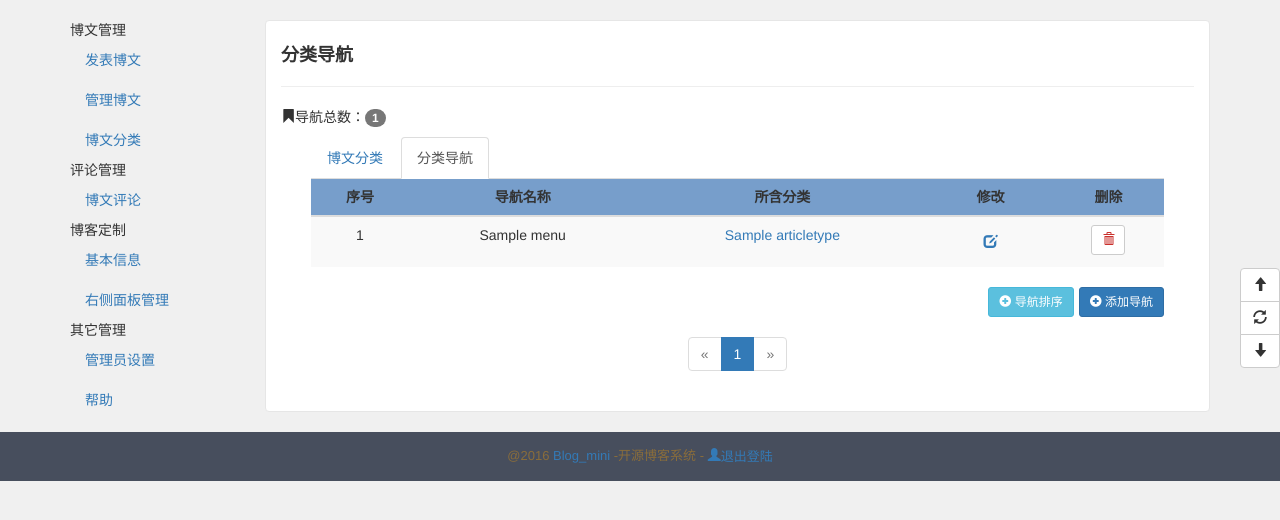
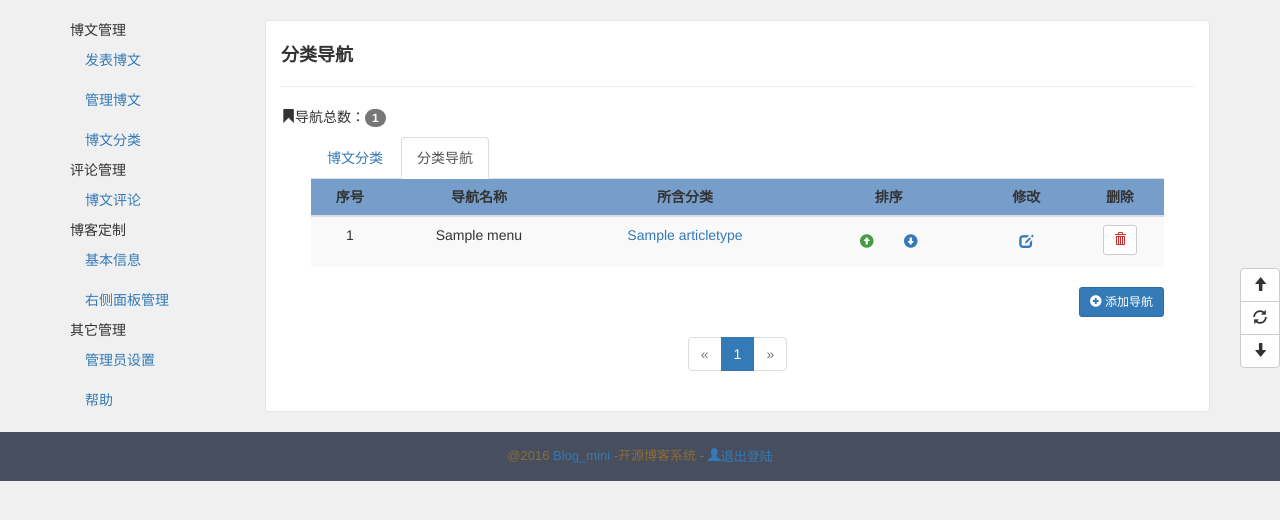
Before and after one commit to xpleaf/Blog_mini, a Flask app: page /admin/manage-articleTypes/nav in a window 1280 px wide. Shown: the part 132-652 px from the top of the page. Run offline with Flask 2, Linux system fonts and the light colour scheme; a user stored in the database is signed in; tables that the repository leaves empty hold one stand-in row (values such as "Sample post"); some libraries are stand-ins or nearby versions.

Commit message:
finish manage-articleTypes-nav step_7:sort nav and appearance in navbar

```diff
--- a/app/admin/views.py
+++ b/app/admin/views.py
@@ -571,7 +571,7 @@ def delete_nav(id):
         count += 1
         articleType.menu = None
         db.session.add(articleType)
-    nav.sort()
+    nav.sort_delete()
     db.session.delete(nav)
     try:
         db.session.commit()
@@ -580,6 +580,42 @@ def delete_nav(id):
         flash(u'删除导航失败！', 'danger')
     else:
         flash(u'删除导航成功！同时将原来该导航的%s种分类的导航设置为无。' % count, 'success')
+    return redirect(url_for('admin.manage_articleTypes_nav', page=page))
+
+
+@admin.route('/manage-articleTypes/nav/sort-up/<int:id>')
+@login_required
+def nav_sort_up(id):
+    page = request.args.get('page', 1, type=int)
+
+    menu = Menu.query.get_or_404(id)
+    pre_menu = Menu.query.filter_by(order=menu.order-1).first()
+    if pre_menu:
+        (menu.order, pre_menu.order) = (pre_menu.order, menu.order)
+        db.session.add(menu)
+        db.session.add(pre_menu)
+        db.session.commit()
+        flash(u'成功将该导航升序！', 'success')
+    else:
+        flash(u'该导航已经位于最前面！', 'danger')
+    return redirect(url_for('admin.manage_articleTypes_nav', page=page))
+
+
+@admin.route('/manage-articleTypes/nav/sort-down/<int:id>')
+@login_required
+def nav_sort_down(id):
+    page = request.args.get('page', 1, type=int)
+
+    menu = Menu.query.get_or_404(id)
+    latter_menu = Menu.query.filter_by(order=menu.order+1).first()
+    if latter_menu:
+        (latter_menu.order, menu.order) = (menu.order, latter_menu.order)
+        db.session.add(menu)
+        db.session.add(latter_menu)
+        db.session.commit()
+        flash(u'成功将该导航降序！', 'success')
+    else:
+        flash(u'该导航已经位于最后面！', 'danger')
     return redirect(url_for('admin.manage_articleTypes_nav', page=page))
 
 
@@ -592,12 +628,3 @@ def get_articleTypeNav_info(id):
             'name': menu.name,
             'nav_id': menu.id,
         })
-
-
-@admin.route('/manage-articleTypes/get-articleTypeNav-sort')
-@login_required
-def get_articleTypeNav_sort():
-    if request.is_xhr:
-        data = {nav.order: nav.name for
-                nav in Menu.query.order_by(Menu.order.asc()).all()}
-        return jsonify(data)
--- a/app/models.py
+++ b/app/models.py
@@ -50,7 +50,7 @@ class Menu(db.Model):
     types = db.relationship('ArticleType', backref='menu', lazy='dynamic')
     order = db.Column(db.Integer, default=0, nullable=False)
 
-    def sort(self):
+    def sort_delete(self):
         for menu in Menu.query.order_by(Menu.order).offset(self.order).all():
             menu.order -= 1
             db.session.add(menu)
--- a/app/static/css/common.css
+++ b/app/static/css/common.css
@@ -231,7 +231,9 @@ ul.comments .disabled-comment-admin-btn {
 .manage-articleTypes-nav .add-articleType-nav-btn {
     float: right;
 }
-.manage-articleTypes-nav .sort-articleType-nav-btn {
-    float: right;
-    margin-right: 5px;
+.manage-articleTypes-nav .sort-up {
+    color: #449d44;
 }
+.manage-articleTypes-nav .sort-down {
+    color: #337ab7;
+}
--- a/app/templates/admin/manage_articleTypes_nav.html
+++ b/app/templates/admin/manage_articleTypes_nav.html
@@ -5,7 +5,7 @@
 <div class="entry-box manage-articleTypes-nav">
     <h4><strong>分类导航</strong></h4>
     <hr/>
-    <p><span class="glyphicon glyphicon-bookmark"></span>导航总数：<span class="badge">{{ ArticleType.query.count() }}</span></p>
+    <p><span class="glyphicon glyphicon-bookmark"></span>导航总数：<span class="badge">{{ Menu.query.count() }}</span></p>
      <div class="articleTypes-nav-box">
         <ul class="nav nav-tabs">
             <li class=""><a href="{{ url_for('admin.manage_articleTypes') }}">博文分类</a></li>
@@ -18,6 +18,7 @@
                     <th>序号</th>
                     <th>导航名称</th>
                     <th>所含分类</th>
+                    <th>排序</th>
                     <th>修改</th>
                     <th>删除</th>
                 </tr>
@@ -28,11 +29,25 @@
                         <td>{{ menu.order }}</td>
                         <td>{{ menu.name }}</td>
                         <td>
-                            {% for aritcleType in menu.types.all() %}
-                                <a href="{{ url_for('main.articleTypes', id=aritcleType.id) }}" target="_blank">
-                                    {{ aritcleType.name }}
-                                </a>
-                            {% endfor %}
+                            {% if menu.types.count() %}
+                                {% for aritcleType in menu.types.all() %}
+                                    <a href="{{ url_for('main.articleTypes', id=aritcleType.id) }}" target="_blank">
+                                        {{ aritcleType.name }}
+                                    </a>
+                                {% endfor %}
+                            {% else %}
+                                没有分类，该导航将不显示。
+                            {% endif %}
+                        </td>
+                        <td>
+                            <a class="btn sort-up" title="升序"
+                               href="{{ url_for('admin.nav_sort_up', id=menu.id, page=page) }}">
+                                <span class="glyphicon glyphicon-circle-arrow-up"></span>
+                            </a>
+                            <a class="btn sort-down" title="降序"
+                               href="{{ url_for('admin.nav_sort_down', id=menu.id, page=page) }}">
+                                <span class="glyphicon glyphicon-circle-arrow-down"></span>
+                            </a>
                         </td>
                         <td>
                             <a class="btn" title="修改导航信息"
@@ -55,11 +70,6 @@
             <a class="btn btn-sm btn-primary add-articleType-nav-btn">
                 <span class="glyphicon glyphicon-plus-sign"></span>
                 添加导航
-            </a>
-            <a class="btn btn-sm btn-info sort-articleType-nav-btn"
-               onclick="get_articleTypeNav_sort('{{ url_for('admin.get_articleTypeNav_sort') }}')">
-                <span class="glyphicon glyphicon-plus-sign"></span>
-                导航排序
             </a>
         </div>
     </div>
--- a/app/templates/base.html
+++ b/app/templates/base.html
@@ -29,7 +29,7 @@
             <div class="collapse navbar-collapse">
                 <ul class="nav navbar-nav">
                     <li class=""><a href="/"><span class="glyphicon glyphicon-home"> 首页</span></a></li>
-                    {% for menu in Menu.query.all() %}
+                    {% for menu in Menu.query.order_by(Menu.order.asc()).all() %}
                         {% if menu.types.count() %}
                             <li class="dropdown">
                                 <a href="#" class="dropdown-toggle" data-toggle="dropdown">{{ menu.name }} <b
```
Also changed, not shown: data.sqlite.
